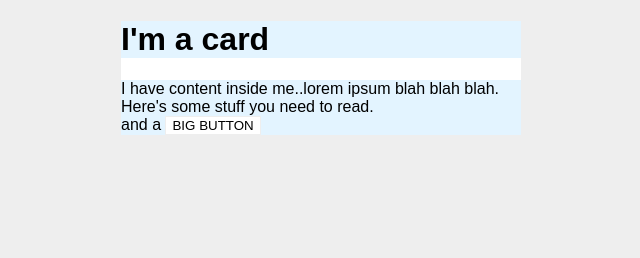
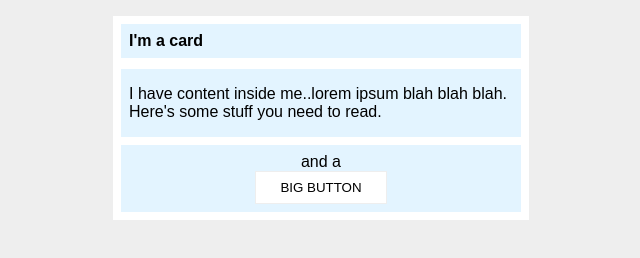
Before and after one commit to Liuth16/git_test, a plain HTML site: page margin-and-padding/02-margin-and-padding-2/index.html in a window 1280 px wide. Shown: the whole page, without its empty margins (319-959 px from the left). Drawn offline with Linux system fonts and the light colour scheme.

Commit message:
Add margin and padding solutions

```diff
--- a/margin-and-padding/02-margin-and-padding-2/style.css
+++ b/margin-and-padding/02-margin-and-padding-2/style.css
@@ -7,21 +7,32 @@ body {
   width: 400px;
   background: #fff;
   margin: 16px auto;
+  padding: 8px;
 }
 
 .title {
   background: #e3f4ff;
+  font-size: 16px;
+  margin-top: 0;
+  padding: 8px;
 }
 
 .content {
   background: #e3f4ff;
+  padding: 16px 8px;
 }
 
 .button-container {
   background: #e3f4ff;
+  margin-top: 8px;
+  text-align: center;
+  padding: 8px;
 }
 
 button {
   background: white;
   border: 1px solid #eee;
+  padding: 8px 24px;
+  display: block;
+  margin: auto;
 }
```
Also changed, not shown: margin-and-padding/01-margin-and-padding-1/style.css (+5 -5 lines).
